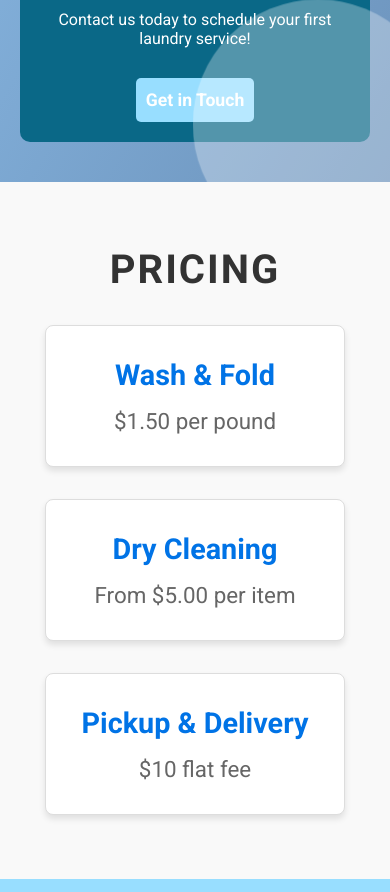
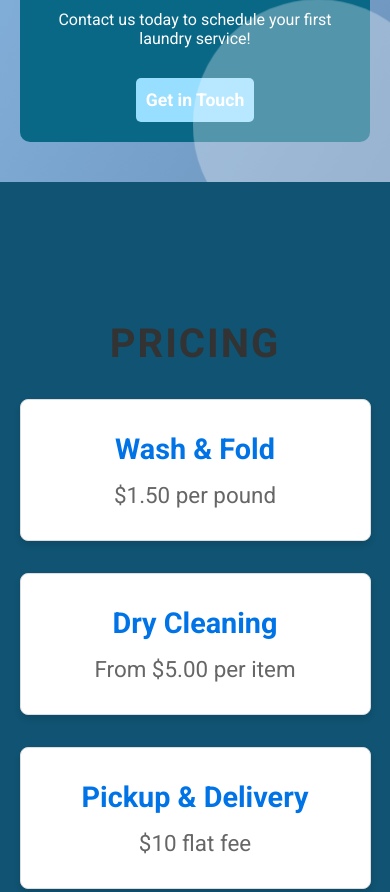
Before and after one commit to aransys/Project-1, a plain HTML site: page index.html in a window 390 px wide. Shown: the part 1992-2884 px from the top of the page. Drawn offline with Linux system fonts and the light colour scheme.

Commit message:
changed the section size so it's consistent throughout the website

```diff
--- a/assets/css/styles.css
+++ b/assets/css/styles.css
@@ -300,9 +300,13 @@ body {
 
 /* Pricing section */
 #pricing {
-  padding: 4rem 2rem;
-  background-color: #f9f9f9;
-  text-align: center;
+  background-color: #105372; /* Or any desired background */
+  height: 100vh; /* Fills the full viewport height */
+  display: flex;
+  flex-direction: column; /* Stack the content vertically */
+  justify-content: center; /* Center content vertically */
+  align-items: center; /* Center content horizontally */
+  padding: 0; /* Remove any extra padding */
 }
 
 #pricing h2 {
@@ -318,6 +322,8 @@ body {
   justify-content: center;
   flex-wrap: wrap;
   gap: 2rem;
+  max-width: 1200px; /* Limit the table's width for better readability */
+  width: 100%;
 }
 
 .pricing-item {
@@ -730,6 +736,18 @@ body {
   }
 }
 
+/* Responsive Pricing Table */
+@media (max-width: 768px) {
+  .pricing-table {
+    flex-direction: column;
+    align-items: center;
+  }
+
+  .pricing-item {
+    max-width: 90%;
+  }
+}
+
 /* Responsive Contact Form */
 @media screen and (max-width: 768px) {
   #contact {
```
